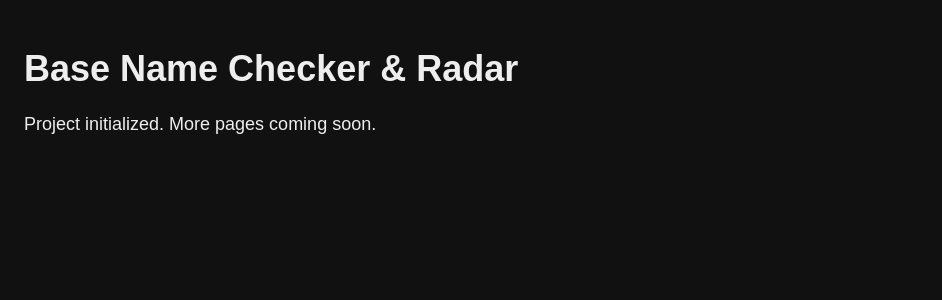
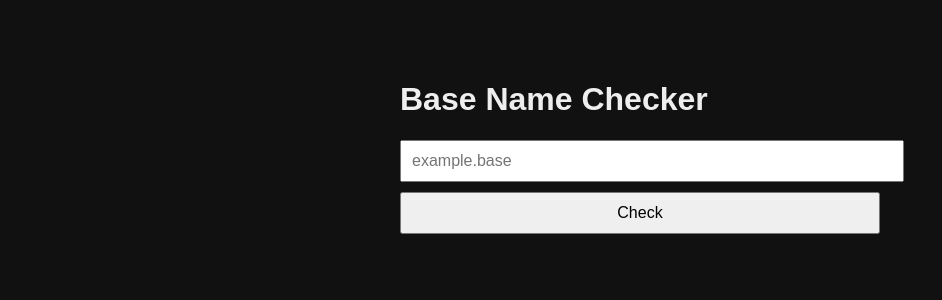
Before and after one commit to Igorehadem/base-name-radar, a Next.js app: page / in a window 1280 px wide. Shown: the top 300 px of the page, without its empty margins (0-942 px from the left). Built offline with nearby package versions, Linux system fonts and the light colour scheme.

Commit message:
feat: add basic Mini App UI with name input and onchain check

```diff
--- a/app/page.tsx
+++ b/app/page.tsx
@@ -1,8 +1,87 @@
+"use client";
+
+import { useState } from "react";
+
 export default function Home() {
+  const [name, setName] = useState("");
+  const [loading, setLoading] = useState(false);
+  const [result, setResult] = useState<any>(null);
+  const [error, setError] = useState<string | null>(null);
+
+  async function checkName() {
+    setLoading(true);
+    setError(null);
+    setResult(null);
+
+    try {
+      const res = await fetch("/api/check-name", {
+        method: "POST",
+        headers: { "Content-Type": "application/json" },
+        body: JSON.stringify({ name, format: "mini" })
+      });
+
+      const data = await res.json();
+
+      if (!res.ok) {
+        setError(data.error || "Unknown error");
+      } else {
+        setResult(data);
+      }
+
+    } catch (e) {
+      setError("Network error");
+    }
+
+    setLoading(false);
+  }
+
   return (
-    <div style={{ padding: 24, fontSize: 18 }}>
-      <h1>Base Name Checker & Radar</h1>
-      <p>Project initialized. More pages coming soon.</p>
+    <div style={{
+      maxWidth: 480,
+      margin: "40px auto",
+      padding: "20px",
+      fontFamily: "sans-serif"
+    }}>
+      <h1>Base Name Checker</h1>
+
+      <input
+        placeholder="example.base"
+        value={name}
+        onChange={(e) => setName(e.target.value)}
+        style={{
+          width: "100%",
+          padding: "10px",
+          fontSize: "16px",
+          marginBottom: "10px"
+        }}
+      />
+
+      <button
+        onClick={checkName}
+        disabled={loading}
+        style={{
+          width: "100%",
+          padding: "10px",
+          fontSize: "16px",
+          cursor: "pointer"
+        }}
+      >
+        {loading ? "Checking..." : "Check"}
+      </button>
+
+      {error && (
+        <div style={{ marginTop: "20px", color: "red" }}>
+          ❌ {error}
+        </div>
+      )}
+
+      {result && (
+        <div style={{ marginTop: "20px" }}>
+          <div><b>Status:</b> {result.status}</div>
+          <div><b>Available:</b> {String(result.available)}</div>
+          <div style={{ marginTop: "10px" }}>{result.hint}</div>
+        </div>
+      )}
     </div>
   );
 }
```
